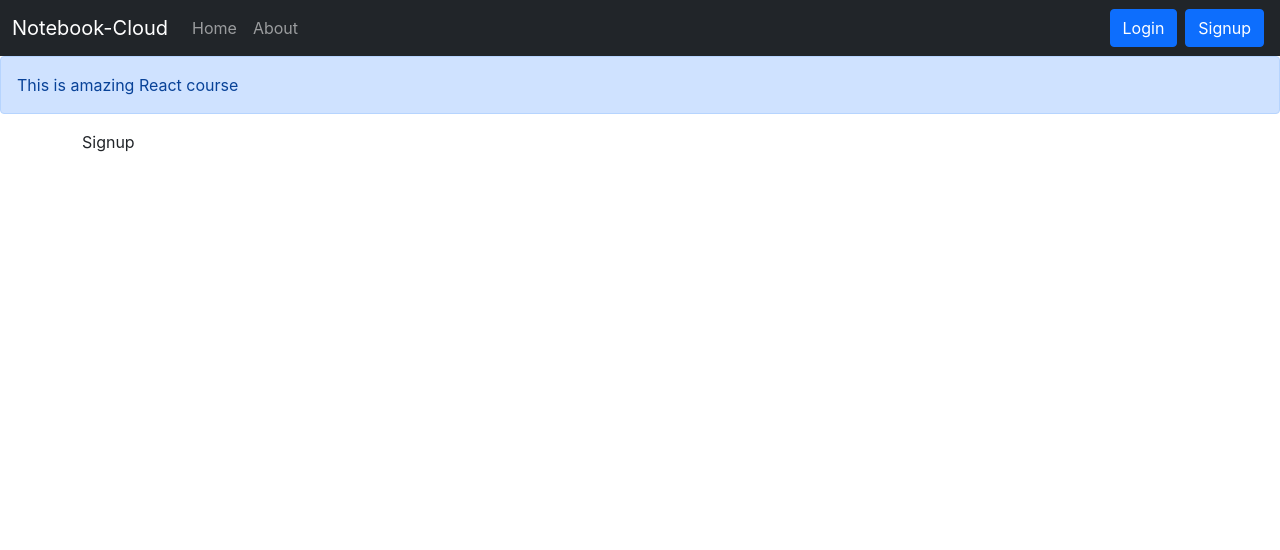
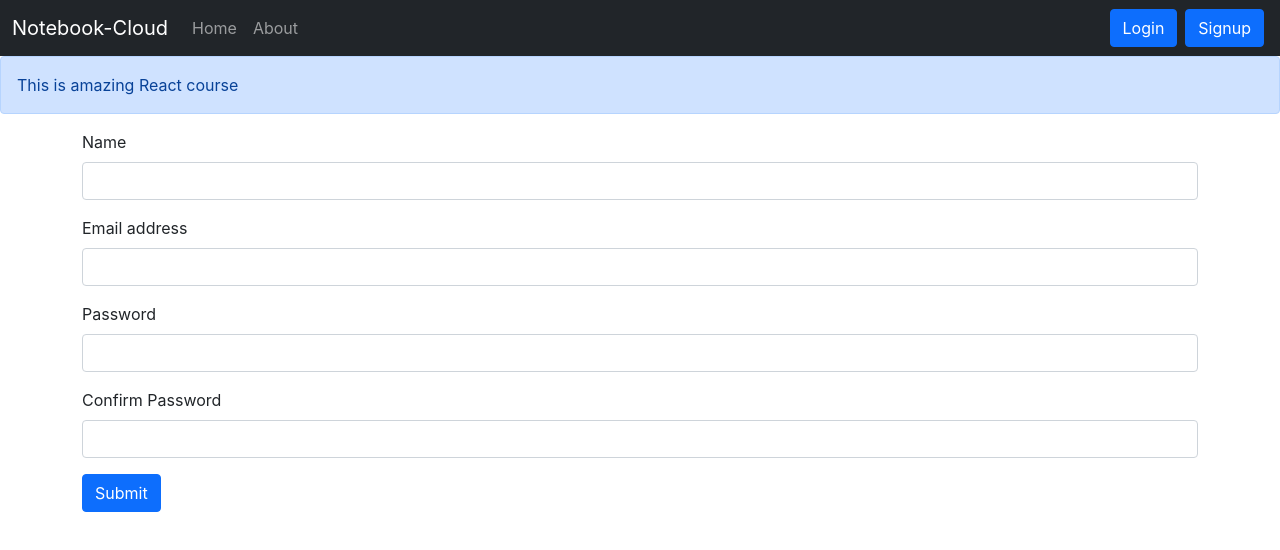
Before and after one commit to AayushiChoubey/notebook-cloud, a React (Create React App) app: page /signup in a window 1280 px wide. Shown: the top 550 px of the page. Built offline with nearby package versions, Linux system fonts and the light colour scheme.

Commit message:
commit 18 : Signup Page

```diff
--- a/package.json
+++ b/package.json
@@ -8,6 +8,7 @@
     "@testing-library/user-event": "^13.5.0",
     "concurrently": "^6.2.1",
     "react": "^18.2.0",
+    "react-bootstrap-validation": "^0.1.11",
     "react-dom": "^18.2.0",
     "react-router-dom": "5.2",
     "react-scripts": "5.0.1",
@@ -19,7 +20,6 @@
     "test": "react-scripts test",
     "eject": "react-scripts eject",
     "both": "concurrently \"npm run start\" \"nodemon backend/index.js\""
-
   },
   "eslintConfig": {
     "extends": [
--- a/public/index.html
+++ b/public/index.html
@@ -25,6 +25,11 @@
     integrity="sha384-U1DAWAznBHeqEIlVSCgzq+c9gqGAJn5c/t99JyeKa9xxaYpSvHU5awsuZVVFIhvj"
     crossorigin="anonymous"></script>
 
+    <script src="https://code.jquery.com/jquery-3.2.1.slim.min.js" integrity="sha384-KJ3o2DKtIkvYIK3UENzmM7KCkRr/rE9/Qpg6aAZGJwFDMVNA/GpGFF93hXpG5KkN" crossorigin="anonymous"></script>
+<script src="https://cdn.jsdelivr.net/npm/popper.js@1.12.9/dist/umd/popper.min.js" integrity="sha384-ApNbgh9B+Y1QKtv3Rn7W3mgPxhU9K/ScQsAP7hUibX39j7fakFPskvXusvfa0b4Q" crossorigin="anonymous"></script>
+<script src="https://cdn.jsdelivr.net/npm/bootstrap@4.0.0/dist/js/bootstrap.min.js" integrity="sha384-JZR6Spejh4U02d8jOt6vLEHfe/JQGiRRSQQxSfFWpi1MquVdAyjUar5+76PVCmYl" crossorigin="anonymous"></script>
+
+
 </body>
 
 </html>
--- a/src/components/Login.js
+++ b/src/components/Login.js
@@ -1,5 +1,5 @@
 import React, {useState} from 'react'
-import {Link, useHistory } from 'react-router-dom'
+import {useHistory } from 'react-router-dom'
 
 
 const Login = (props) => {
--- a/src/components/Signup.js
+++ b/src/components/Signup.js
@@ -1,9 +1,175 @@
-import React from 'react'
+// import React, { useContext } from 'react'
+// import { useState } from 'react'
+// import { Card, Container, Form, Button } from 'react-bootstrap'
+// import {Link, useHistory } from 'react-router-dom'
 
-const Signup = () => {
-  return (
-    <div>Signup</div>
-  )
+
+// function Signup() {
+
+//     let history = useHistory();
+//     const [credentials, setCredentials] = useState({ name:"", email: "", password: "", cpassword: ""})
+//     const { name, email, password, cpassword } = credentials;
+
+//     const onChange = (e) => {
+//         setCredentials({ ...credentials, [e.target.name]: e.target.value })
+//     }
+
+//     const handleLogin = async (e) => {
+//         e.preventDefault();
+//         if(password!==cpassword) {
+//             alert("Password Do Not Match!", "danger")
+//         }
+//         else {
+//             const response = await fetch('http://localhost:5000/api/auth/createUser', {
+//                 method: 'POST',
+//                 headers: {
+//                     "Content-Type": "application/json"
+//                 },
+//                 body: JSON.stringify({ name, email, password })
+//             })
+//             const json =  await response.json();
+//             console.log(json);
+//             if(json.success) {
+//                 localStorage.setItem('token', json.authToken);
+//                 alert("User Registered Successfully!","success")
+//                 history.push("/")
+//             }
+//             else {
+//                 alert(json.error, "danger")
+//             }
+//         }
+//     }
+
+//     return (
+//         <Container className='mt-5 d-flex justify-content-center align-items-center' >
+//             <Card style={{ width: "20rem" }}>
+//                 <Form onSubmit={handleLogin}>
+//                     <Card.Body>
+//                         <Card.Title className='text-center mt-2'><i className="fa-solid fa-user-plus"></i></Card.Title>
+//                         <Card.Title className='text-center'>Sign Up!</Card.Title>
+//                         <Form.Group className="mb-3">
+//                             <Form.Label>Name</Form.Label>
+//                             <Form.Control
+//                                 type="name"
+//                                 value={name}
+//                                 onChange={onChange}
+//                                 name="name"
+//                                 required
+//                                 autoFocus
+//                             />
+//                         </Form.Group>
+//                         <Form.Group className="mb-3">
+//                             <Form.Label>Email Id</Form.Label>
+//                             <Form.Control
+//                                 type="email"
+//                                 value={email}
+//                                 onChange={onChange}
+//                                 name="email"
+//                                 required
+//                             />
+//                         </Form.Group>
+//                         <Form.Group className="mb-3">
+//                             <Form.Label>Password</Form.Label>
+//                             <Form.Control
+//                                 type="password"
+//                                 value={password}
+//                                 onChange={onChange}
+//                                 name="password"
+//                                 minLength={5}
+//                                 required
+//                             />
+//                         </Form.Group>
+//                         <Form.Group className="mb-3">
+//                             <Form.Label>Confirm Password</Form.Label>
+//                             <Form.Control
+//                                 type="password"
+//                                 value={cpassword}
+//                                 onChange={onChange}
+//                                 name="cpassword"
+//                                 minLength={5}
+//                                 required
+//                             />
+//                         </Form.Group>
+//                         <div className="text-center">
+//                             <Link to="/login" style={{ textDecoration: "none" }}>Already Registered? Log In!</Link>
+//                         </div>
+//                     </Card.Body>
+//                     <Card.Footer className="text-center my-1">
+//                         <Button type="submit" variant="primary">
+//                             Register
+//                         </Button>
+//                     </Card.Footer>
+//                 </Form>
+//             </Card>
+//         </Container>
+//     )
+// }
+
+// export default Signup
+
+
+
+
+
+import React, {useState} from 'react'
+import {useHistory } from 'react-router-dom'
+
+const Signup = (props) => {
+    const [credentials, setCredentials] = useState({name: "",email: "", password: "",cpassword: ""})
+    const { name, email, password, cpassword } = credentials;
+    let history = useHistory();
+
+    const handleSubmit = async (e) => {
+        e.preventDefault();
+       const {name,email, password}=credentials;
+        const response = await fetch("http://localhost:5000/api/auth/createuser", {
+            method: 'POST',
+            headers: {
+                'Content-Type': 'application/json'
+            },
+            body: JSON.stringify({name,email,password})
+        });
+        const json = await response.json()
+        console.log(json);
+        if (json.success){
+            // Save the auth token and redirect
+            localStorage.setItem('token', json.authtoken);
+            history.push("/")
+
+        }
+        else{
+            alert("Invalid credentials");
+        }
+    }
+
+    const onChange = (e)=>{
+        setCredentials({ ...credentials, [e.target.name]: e.target.value })
+    }
+
+    return (
+
+        <div>
+            <form  onSubmit={handleSubmit}>
+                <div className="mb-3">
+                    <label htmlFor="name" className="form-label">Name</label>
+                    <input type="text" className="form-control" value={name} onChange={onChange} id="name" name="name" aria-describedby="emailHelp" />
+                </div>
+                <div className="mb-3">
+                    <label htmlFor="email" className="form-label">Email address</label>
+                    <input type="email" className="form-control" value={email} onChange={onChange}  id="email" name="email" aria-describedby="emailHelp" />
+                </div>
+                <div className="mb-3">
+                    <label htmlFor="password" className="form-label">Password</label>
+                    <input type="password" className="form-control" value={password} onChange={onChange}  id="password" name="password" minLength={5} required />
+                </div>
+                <div className="mb-3">
+                    <label htmlFor="cpassword" className="form-label">Confirm Password</label>
+                    <input type="password" className="form-control" value={cpassword}  onChange={onChange} id="cpassword" name="cpassword" minLength={5}  required/>
+                </div>
+
+                <button type="submit" className="btn btn-primary">Submit</button>
+            </form>
+        </div>
+    )
 }
-
 export default Signup
--- a/src/context/notes/NoteState.js
+++ b/src/context/notes/NoteState.js
@@ -12,8 +12,8 @@
     const response = await fetch(`${host}/api/notes/fetchallnotes`, {
       method: 'GET',
       headers: {
-        'Content-Type': 'application/json',
-        "auth-token": "eyJhbGciOiJIUzI1NiIsInR5cCI6IkpXVCJ9.eyJ1c2VyIjp7ImlkIjoiNjNiNmNjNWJkODU1NGEyNDNkNzY2YjQ0In0sImlhdCI6MTY3MzAzNDQxNH0.50zEETc07tuk0MSEne0nFTZ5ORZMjXWS-gPSJEpGfXE"
+        "auth-token": localStorage.getItem("token"),
+        "Content-Type": "application/json"
       }
     });
     const json = await response.json()
@@ -28,7 +28,7 @@
       method: 'POST',
       headers: {
         'Content-Type': 'application/json',
-        "auth-token": "eyJhbGciOiJIUzI1NiIsInR5cCI6IkpXVCJ9.eyJ1c2VyIjp7ImlkIjoiNjNiNmNjNWJkODU1NGEyNDNkNzY2YjQ0In0sImlhdCI6MTY3MzAzNDQxNH0.50zEETc07tuk0MSEne0nFTZ5ORZMjXWS-gPSJEpGfXE"
+        "auth-token": localStorage.getItem("token"),
       },
       body: JSON.stringify({title, description, tag})
     });
@@ -53,8 +53,8 @@
     const response = await fetch(`${host}/api/notes/deletenote/${id}`, {
       method: 'DELETE',
       headers: {
-        'Content-Type': 'application/json',
-        "auth-token": "eyJhbGciOiJIUzI1NiIsInR5cCI6IkpXVCJ9.eyJ1c2VyIjp7ImlkIjoiNjNiNmNjNWJkODU1NGEyNDNkNzY2YjQ0In0sImlhdCI6MTY3MzAzNDQxNH0.50zEETc07tuk0MSEne0nFTZ5ORZMjXWS-gPSJEpGfXE"
+        "auth-token": localStorage.getItem("token"),
+        "Content-Type": "application/json"
       }
     });
     const json = response.json();
@@ -71,8 +71,8 @@
     const response = await fetch(`${host}/api/notes/updatenote/${id}`, {
       method: 'PUT',
       headers: {
-        'Content-Type': 'application/json',
-        "auth-token": "eyJhbGciOiJIUzI1NiIsInR5cCI6IkpXVCJ9.eyJ1c2VyIjp7ImlkIjoiNjNiNmNjNWJkODU1NGEyNDNkNzY2YjQ0In0sImlhdCI6MTY3MzAzNDQxNH0.50zEETc07tuk0MSEne0nFTZ5ORZMjXWS-gPSJEpGfXE"
+        "auth-token": localStorage.getItem("token"),
+        "Content-Type": "application/json"
       },
       body: JSON.stringify({title, description, tag})
     });
```
Also changed, not shown: 2 other files (tests, documents, lock files or other folders).
